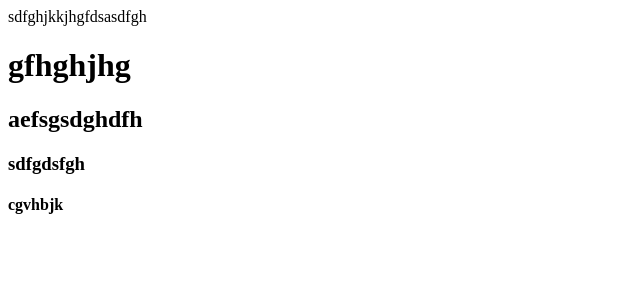
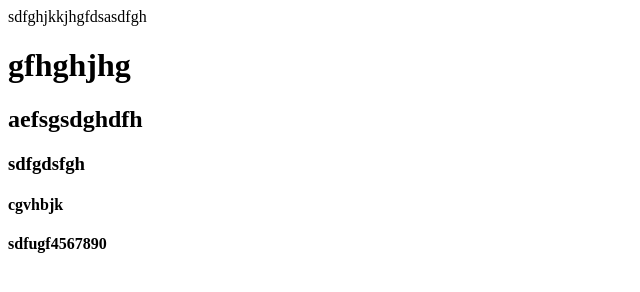
Before and after one commit to santip-a/first-project, a plain HTML site: page index.html in a window 1280 px wide. Shown: the whole page, without its empty margins (0-640 px from the left). Drawn offline with Linux system fonts and the light colour scheme.

Commit message:
практикум

```diff
--- a/index.html
+++ b/index.html
@@ -1,17 +1,21 @@
 <!DOCTYPE html>
 <html lang="en">
+
 <head>
     <meta charset="UTF-8">
     <meta http-equiv="X-UA-Compatible" content="IE=edge">
     <meta name="viewport" content="width=device-width, initial-scale=1.0">
     <title>Document</title>
 </head>
+
 <body>
     <div class="temp">sdfghjkkjhgfdsasdfgh</div>
     <h1>gfhghjhg</h1>
     <h2>aefsgsdghdfh</h2>
     <h3>sdfgdsfgh</h3>
     <h4>cgvhbjk</h4>
+    <h4>sdfugf4567890</h4>
 
 </body>
+
 </html>
```
